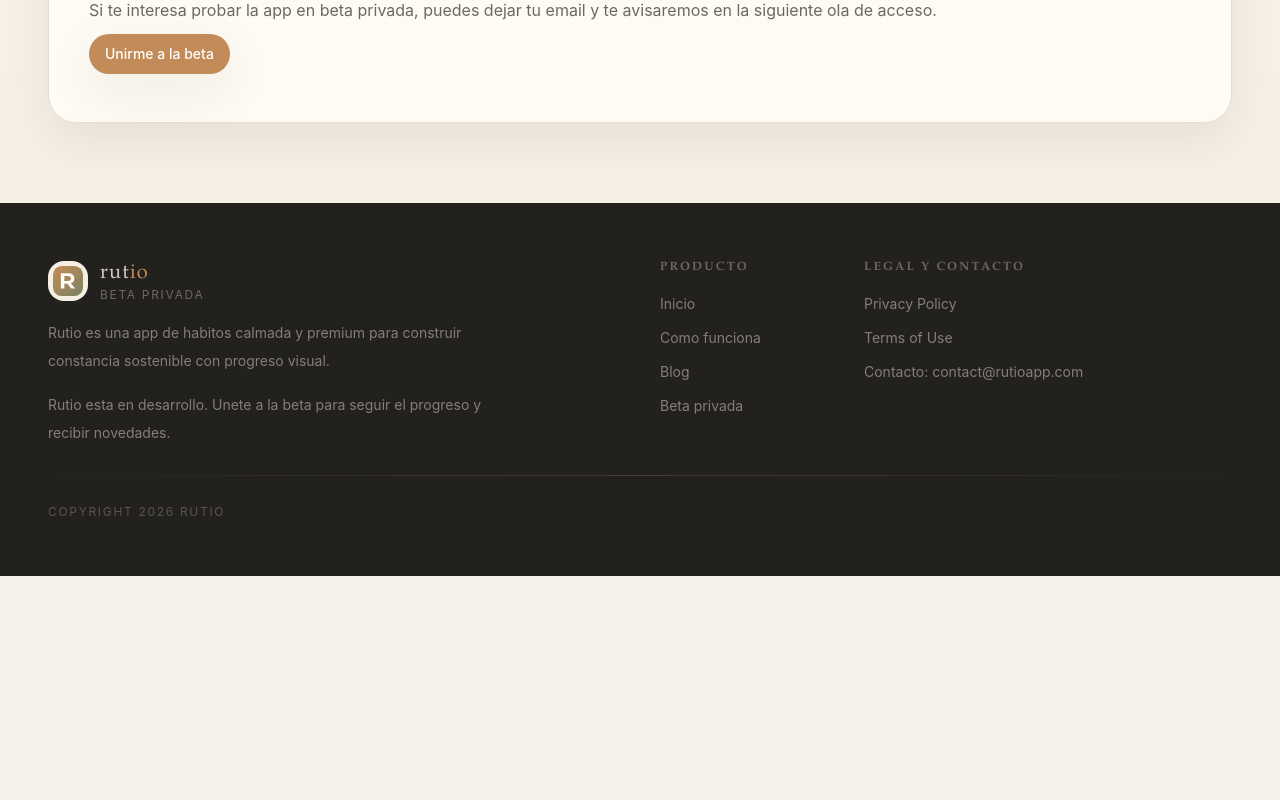
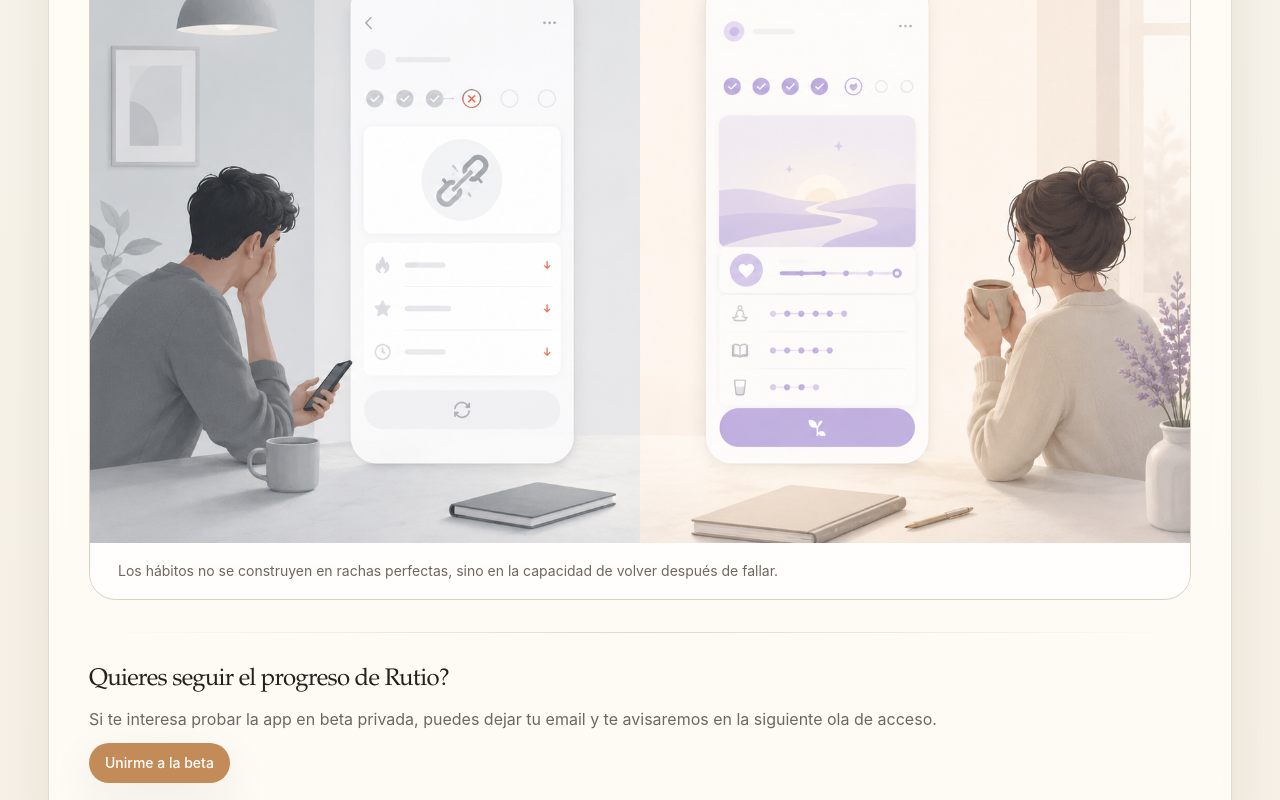
Before and after one commit to Rutioapp/web, a Next.js app: page /blog/por-que-abandonamos-los-habitos in a window 1280 px wide. Shown: the part 1526-2326 px from the top of the page. Before the commit the page ends 2102 px from the top, so only its background shows below. Built offline with nearby package versions, Linux system fonts and the light colour scheme.

Commit message:
Add blog image and improve visual rendering

```diff
--- a/src/app/blog/[slug]/page.tsx
+++ b/src/app/blog/[slug]/page.tsx
@@ -1,7 +1,12 @@
 import type { Metadata } from "next";
+import { existsSync } from "node:fs";
+import { join } from "node:path";
+import Image from "next/image";
 import Link from "next/link";
 import { notFound } from "next/navigation";
+import { Fragment } from "react";
 
+import { type BlogVisual } from "@/content/blog/posts";
 import { Footer } from "@/components/layout/footer";
 import { Navbar } from "@/components/layout/navbar";
 import { buttonVariants } from "@/components/ui/button";
@@ -12,6 +17,76 @@ import { formatBlogDate, getAllBlogPosts, getBlogPostBySlug } from "@/lib/blog";
 
 interface BlogPostPageProps {
   params: Promise<{ slug: string }>;
+}
+
+function getInlineVisualInsertionIndex(placement: BlogVisual["placement"], totalSections: number) {
+  if (totalSections === 0 || placement === "after-title") {
+    return null;
+  }
+
+  if (placement === "after-intro") {
+    return 1;
+  }
+
+  if (placement === "between-sections") {
+    return Math.max(1, Math.floor(totalSections / 2));
+  }
+
+  return Math.max(1, totalSections - 1);
+}
+
+function resolveExistingPublicImageSrc(imageSrc?: string) {
+  if (!imageSrc) {
+    return null;
+  }
+
+  const normalizedPath = imageSrc.replace(/^\//, "");
+  const absolutePath = join(process.cwd(), "public", normalizedPath);
+
+  if (existsSync(absolutePath)) {
+    return imageSrc;
+  }
+
+  if (imageSrc.endsWith(".webp")) {
+    const pngSrc = imageSrc.replace(/\.webp$/, ".png");
+    const pngAbsolutePath = join(process.cwd(), "public", pngSrc.replace(/^\//, ""));
+
+    if (existsSync(pngAbsolutePath)) {
+      return pngSrc;
+    }
+  }
+
+  return null;
+}
+
+function BlogVisualFigure({ visual }: { visual: BlogVisual }) {
+  const resolvedImageSrc = resolveExistingPublicImageSrc(visual.imageSrc);
+  const hasRealImage = Boolean(resolvedImageSrc);
+
+  return (
+    <figure className="my-8 overflow-hidden rounded-[1.65rem] border border-border/80 bg-white/70">
+      {hasRealImage ? (
+        <Image
+          src={resolvedImageSrc as string}
+          alt={visual.alt}
+          width={1440}
+          height={900}
+          sizes="(min-width: 1024px) 896px, (min-width: 640px) 88vw, 94vw"
+          className="h-auto w-full"
+        />
+      ) : (
+        <div className="space-y-4 bg-gradient-to-br from-brand/10 via-white to-brand/5 px-5 py-6 sm:px-7 sm:py-7">
+          <p className="text-xs font-semibold uppercase tracking-[0.16em] text-brand">Visual recomendado</p>
+          <p className="text-base leading-7 text-foreground/90">{visual.concept}</p>
+          <p className="text-sm leading-6 text-muted-foreground">Este articulo incluye una propuesta visual editorial pendiente de produccion.</p>
+        </div>
+      )}
+
+      {visual.caption ? (
+        <figcaption className="px-5 py-4 text-sm leading-6 text-muted-foreground sm:px-7">{visual.caption}</figcaption>
+      ) : null}
+    </figure>
+  );
 }
 
 export function generateStaticParams() {
@@ -63,6 +138,13 @@ export default async function BlogPostPage({ params }: BlogPostPageProps) {
     notFound();
   }
 
+  const visual = post.visual;
+  const inlineVisualInsertionIndex = visual ? getInlineVisualInsertionIndex(visual.placement, post.content.length) : null;
+  const visualHasImage = Boolean(visual && resolveExistingPublicImageSrc(visual.imageSrc));
+  const canRenderVisual = Boolean(visual && (visualHasImage || post.draft));
+
+  const shouldRenderVisualAfterTitle = canRenderVisual && visual?.placement === "after-title";
+
   const jsonLd = {
     "@context": "https://schema.org",
     "@type": "BlogPosting",
@@ -104,13 +186,15 @@ export default async function BlogPostPage({ params }: BlogPostPageProps) {
               {post.readingTime ? ` · ${post.readingTime}` : ""}
             </p>
 
+            {shouldRenderVisualAfterTitle && visual ? <BlogVisualFigure visual={visual} /> : null}
+
             <div className="story-divider my-8" />
 
             <div className="space-y-8 text-base leading-8 text-foreground/90">
               {post.content.map((section, index) => {
-                if (section.type === "list") {
-                  return (
-                    <section key={`${post.slug}-section-${index}`} className="space-y-4">
+                const sectionNode =
+                  section.type === "list" ? (
+                    <section className="space-y-4">
                       <h2 className="text-2xl leading-tight">{section.heading}</h2>
                       <ul className="list-disc space-y-2 pl-5 text-muted-foreground">
                         {section.items.map((item) => (
@@ -118,18 +202,24 @@ export default async function BlogPostPage({ params }: BlogPostPageProps) {
                         ))}
                       </ul>
                     </section>
+                  ) : (
+                    <section className="space-y-4">
+                      {section.heading ? <h2 className="text-2xl leading-tight">{section.heading}</h2> : null}
+                      <div className="space-y-4 text-muted-foreground">
+                        {section.paragraphs.map((paragraph) => (
+                          <p key={paragraph}>{paragraph}</p>
+                        ))}
+                      </div>
+                    </section>
                   );
-                }
+
+                const shouldRenderInlineVisual = canRenderVisual && visual && !shouldRenderVisualAfterTitle && inlineVisualInsertionIndex === index + 1;
 
                 return (
-                  <section key={`${post.slug}-section-${index}`} className="space-y-4">
-                    {section.heading ? <h2 className="text-2xl leading-tight">{section.heading}</h2> : null}
-                    <div className="space-y-4 text-muted-foreground">
-                      {section.paragraphs.map((paragraph) => (
-                        <p key={paragraph}>{paragraph}</p>
-                      ))}
-                    </div>
-                  </section>
+                  <Fragment key={`${post.slug}-section-${index}`}>
+                    {sectionNode}
+                    {shouldRenderInlineVisual ? <BlogVisualFigure visual={visual} /> : null}
+                  </Fragment>
                 );
               })}
             </div>
--- a/src/content/blog/posts.ts
+++ b/src/content/blog/posts.ts
@@ -10,6 +10,15 @@ export type BlogSection =
       items: string[];
     };
 
+export interface BlogVisual {
+  type: "hero" | "inline" | "concept";
+  placement: "after-title" | "after-intro" | "between-sections" | "near-conclusion";
+  concept: string;
+  alt: string;
+  caption?: string;
+  imageSrc?: string;
+}
+
 export interface BlogPost {
   title: string;
   slug: string;
@@ -20,6 +29,7 @@ export interface BlogPost {
   category?: string;
   tags?: string[];
   draft?: boolean;
+  visual?: BlogVisual;
   content: BlogSection[];
 }
 
@@ -34,6 +44,15 @@ export const blogPosts: BlogPost[] = [
     category: "Habits",
     tags: ["hábitos", "consistencia", "rutio"],
     draft: false,
+    visual: {
+      type: "concept",
+      placement: "after-intro",
+      concept:
+        "Un visual sereno en pantalla dividida que contraste una app de hábitos centrada en rachas rotas con una vista de recuperación y progreso gradual en Rutio.",
+      alt: "Comparativa visual entre una app de hábitos centrada en una racha rota y una experiencia más calmada de recuperación y progreso inspirada en Rutio.",
+      caption: "Los hábitos no se construyen en rachas perfectas, sino en la capacidad de volver después de fallar.",
+      imageSrc: "/images/blog/image_blog1.png"
+    },
     content: [
       {
         type: "paragraphs",
```
Also changed, not shown: public/images/blog/image_blog1.png (added), 1 other file (tests, documents, lock files or other folders).
